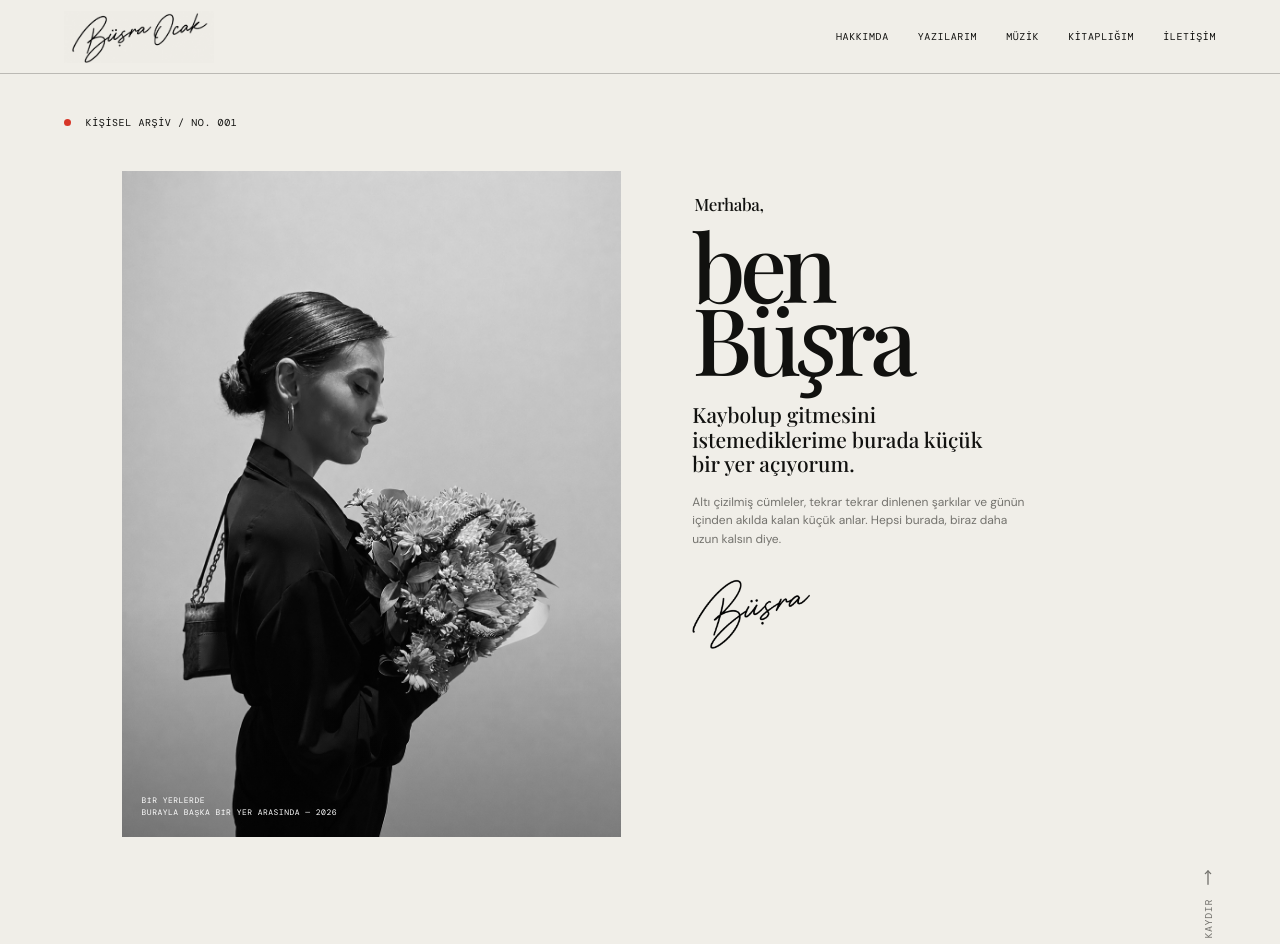
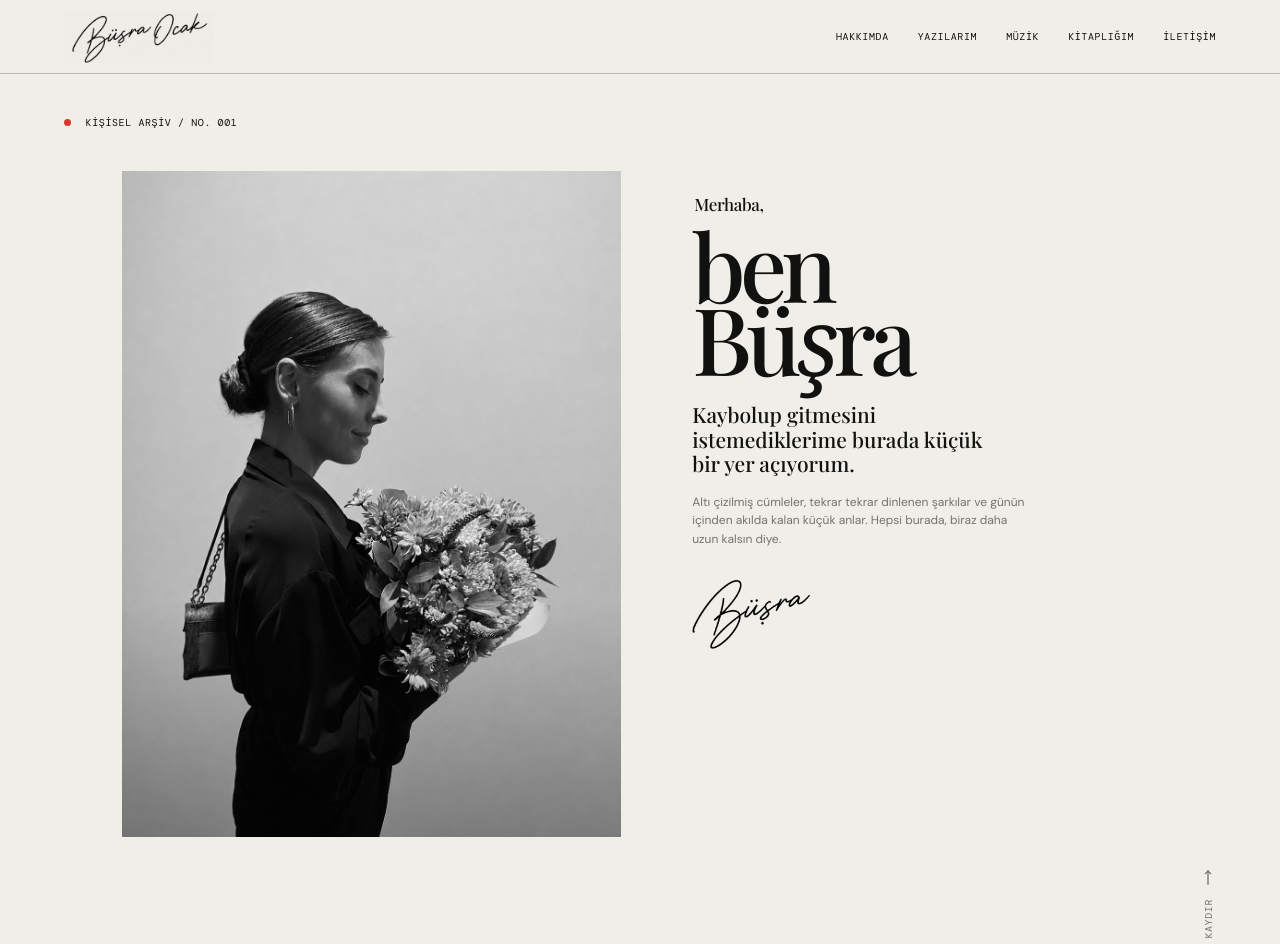
Before and after one commit to ocakbusra/busraocak, a React (Vite) app: page / in a window 1280 px wide. Shown: the top 944 px of the page. Built offline with nearby package versions, Linux system fonts and the light colour scheme; a web font is replaced by a local one.

Commit message:
Remove the hero image caption

```diff
--- a/src/App.tsx
+++ b/src/App.tsx
@@ -110,7 +110,6 @@ function App() {
         <div className="hero-editorial">
           <div className="hero-portrait">
             <img src={photos.hero} alt="Siyah beyaz yol manzarası" />
-            <span className="image-caption">bir yerlerde<br />burayla başka bir yer arasında — 2026</span>
           </div>
           <div className="hero-editorial-copy">
             <p className="hero-mini-label">Merhaba,</p>
```
